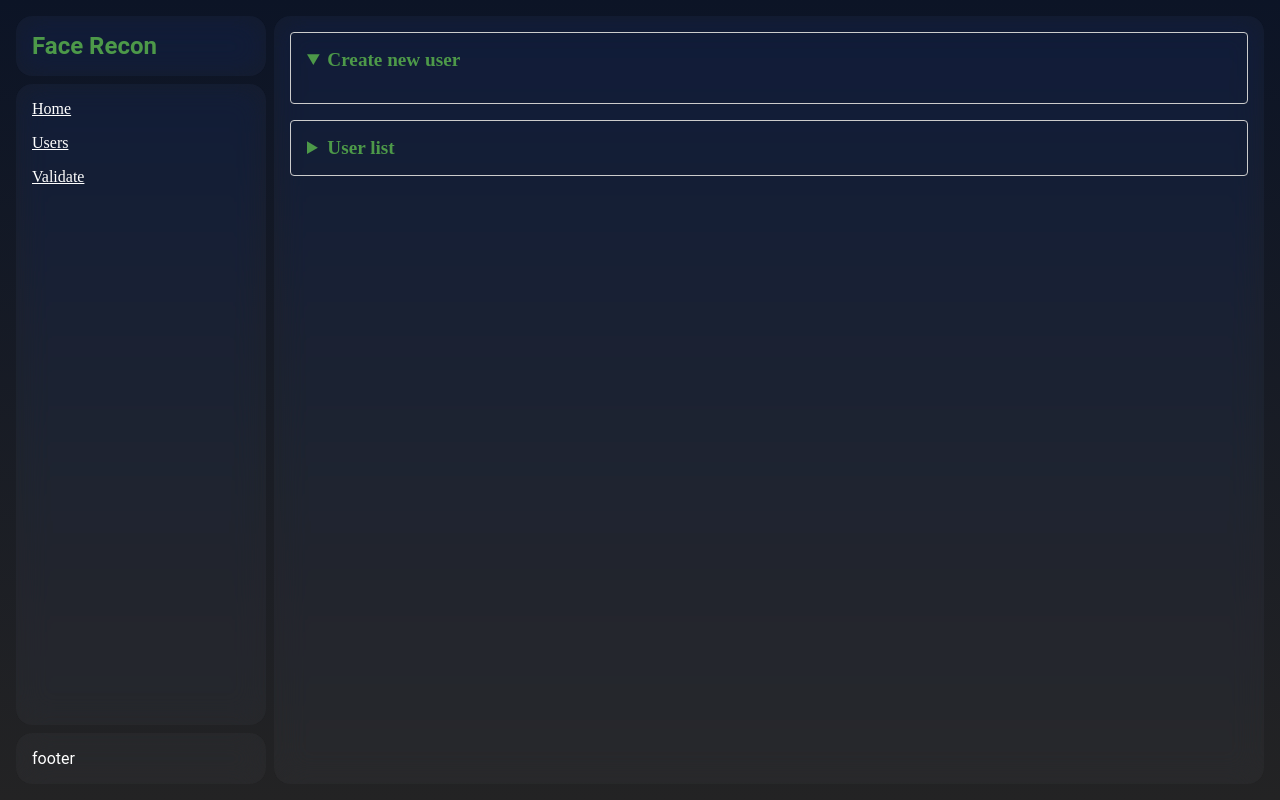
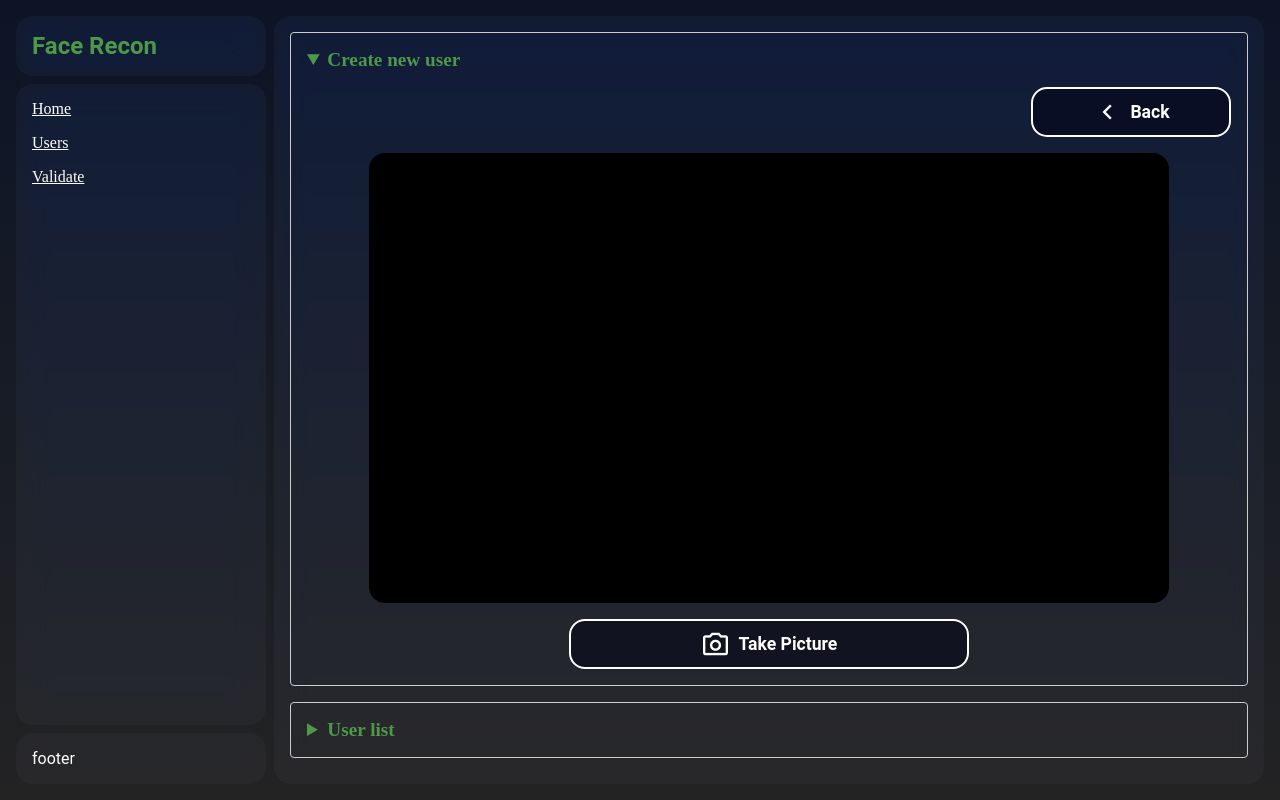
Before and after one commit to JorgeGrandett/softca_face_recon, an Angular app in the folder demo-front/: page /users in a window 1280 px wide. Both pictures are taken after a click on the button "photo_camera". Built offline with nearby package versions, Linux system fonts and the light colour scheme.

Commit message:
Front: Update users component to use camera mode for user photo and add onCloseCreateUser() function

```diff
--- /dev/null
+++ b/demo-front/src/app/common/camera/camera.component.css
@@ -0,0 +1,16 @@
+section[comp="app-camara"] {
+  width: 100%;
+  display: flex;
+  flex-direction: column;
+  gap: var(--margin);
+}
+
+  section[comp="app-camara"] > section.btn-back-background {
+    width: 100%;
+    display: flex;
+    justify-content: right;
+  }
+
+    section[comp="app-camara"] > section.btn-back-background > section.btn-back-button {
+      width: 200px;
+    }
--- /dev/null
+++ b/demo-front/src/app/common/camera/camera.component.html
@@ -0,0 +1,8 @@
+<section comp="app-camara">
+  <section class="btn-back-background">
+    <section class="btn-back-button">
+      <ui-button label="Back" icon="chevron_left" (onClick)="onClickBack()" />
+    </section>
+  </section>
+  <ui-camera></ui-camera>
+</section>
--- /dev/null
+++ b/demo-front/src/app/common/camera/camera.component.ts
@@ -0,0 +1,21 @@
+import { Component } from '@angular/core';
+import { CameraComponent as CameraUiComponent } from '../../ui/camera/camera.component';
+import { ButtonComponent } from '../../ui/button/button.component';
+
+@Component({
+  selector: 'app-camera',
+  standalone: true,
+  imports: [
+    CameraUiComponent,
+    ButtonComponent
+  ],
+  templateUrl: './camera.component.html',
+  styleUrl: './camera.component.css'
+})
+export class CameraComponent {
+
+  onClickBack() {
+    console.log('Back button clicked');
+  }
+
+}
--- a/demo-front/src/app/common/input-whit-camera/input-whit-camera.component.html
+++ b/demo-front/src/app/common/input-whit-camera/input-whit-camera.component.html
@@ -1,4 +1,4 @@
 <section comp="app-input-whit-camera">
   <ui-picker [(file)]="file" (fileChange)="onFileChange($event)" />
-  <ui-button label="" [icon]="'photo_camera'" (onClick)="onClickCamara()" />
+  <ui-button label="" icon="photo_camera" (onClick)="onClickCamara()" />
 </section>
--- a/demo-front/src/app/page/users/users.component.html
+++ b/demo-front/src/app/page/users/users.component.html
@@ -38,7 +38,7 @@
       </app-card-form>
     }
     @else {
-
+      <app-camera></app-camera>
     }
   </app-accordion>
   <app-accordion [title]="accodeonData[1].title" [(open)]="accodeonData[1].isOpen" (onOpen)="deployUsers()" (onClose)="usersList = []">
--- a/demo-front/src/app/page/users/users.component.ts
+++ b/demo-front/src/app/page/users/users.component.ts
@@ -8,6 +8,7 @@ import { AccordionComponent, AccordionProp } from '../../common/accordion/accord
 import { CardUserComponent } from '../../common/card-user/card-user.component';
 import { LoadingComponent } from '../../common/loading/loading.component';
 import { InputWhitCameraComponent } from '../../common/input-whit-camera/input-whit-camera.component';
+import { CameraComponent } from '../../common/camera/camera.component';
 
 type UserCardData = {
   btnSaveAllowed: boolean;
@@ -30,7 +31,8 @@ type UserCardData = {
     CardFormComponent,
     InputComponent,
     InputWhitCameraComponent,
-    CardUserComponent
+    CardUserComponent,
+    CameraComponent
   ],
   templateUrl: './users.component.html',
   styleUrl: './users.component.css'
--- a/demo-front/src/app/ui/button/button.component.css
+++ b/demo-front/src/app/ui/button/button.component.css
@@ -17,9 +17,26 @@ section[comp="ui-button"] {
     padding: 0 calc(var(--margin) / 2);
   }
 
-    section[comp="ui-button"] > button > span {
-      color: var(--color-secondary);
+    section[comp="ui-button"] > button > section.context {
+      display: flex;
+      height: 100%;
+      align-items: center;
+      justify-content: center;
+      gap: calc(var(--margin) / 2);
     }
+
+      section[comp="ui-button"] > button > section.context > p {
+        height: 100%;
+        display: flex;
+        align-items: center;
+      }
+
+      section[comp="ui-button"] > button > section.context > i {
+        height: 100%;
+        display: flex;
+        align-items: center;
+        font-size: 30px;
+      }
 
   section[comp="ui-button"].disable > button {
     opacity: .5;
--- a/demo-front/src/app/ui/button/button.component.html
+++ b/demo-front/src/app/ui/button/button.component.html
@@ -1,6 +1,8 @@
 <section comp="ui-button" class="{{isActive ? undefined : 'disable'}}">
   <button (click)="onClickHandler()">
-    @if (icon) { <span class="material-symbols-outlined">{{icon}}</span> }
-    {{label}}
+    <section class="context">
+      @if (icon) { <i class="material-symbols-outlined">{{icon}}</i> }
+      @if (label) { <p class="text">{{label}}</p> }
+    </section>
   </button>
 </section>
--- a/demo-front/src/app/ui/button/button.component.ts
+++ b/demo-front/src/app/ui/button/button.component.ts
@@ -9,7 +9,7 @@ import { Component, EventEmitter, Input, Output } from '@angular/core';
 })
 export class ButtonComponent {
 
-  @Input() label: string = 'Button Tag';
+  @Input() label?: string = '';
   @Input() icon?: string = '';
   @Input() isActive?: boolean = true;
   @Output() onClick: EventEmitter<undefined> = new EventEmitter();
--- /dev/null
+++ b/demo-front/src/app/ui/camera/camera.component.css
@@ -0,0 +1,19 @@
+section[comp="app-ui-camara"] {
+  display: flex;
+  flex-direction: column;
+  align-items: center;
+  gap: var(--margin);
+}
+
+  section[comp="app-ui-camara"] > canvas {
+    width: 100%;
+    aspect-ratio: 16/9;
+    background-color: black;
+    max-width: 800px;
+    border-radius: var(--margin);
+  }
+
+  section[comp="app-ui-camara"] > section.btn {
+    width: 100%;
+    max-width: 400px;
+  }
--- /dev/null
+++ b/demo-front/src/app/ui/camera/camera.component.html
@@ -0,0 +1,6 @@
+<section comp="app-ui-camara">
+  <canvas #camvasId></canvas>
+  <section class="btn">
+    <ui-button label="Take Picture" icon="photo_camera" (onClick)="onClickTakePicture()"></ui-button>
+  </section>
+</section>
--- /dev/null
+++ b/demo-front/src/app/ui/camera/camera.component.ts
@@ -0,0 +1,21 @@
+import { Component, ElementRef, ViewChild } from '@angular/core';
+import { ButtonComponent } from '../button/button.component';
+
+@Component({
+  selector: 'ui-camera',
+  standalone: true,
+  imports: [
+    ButtonComponent
+  ],
+  templateUrl: './camera.component.html',
+  styleUrl: './camera.component.css'
+})
+export class CameraComponent {
+
+  @ViewChild('camvasId') camvasElement!: ElementRef<HTMLElement>;
+
+  onClickTakePicture() {
+
+  }
+
+}
```
Also changed, not shown: 2 other files (tests, documents, lock files or other folders).
